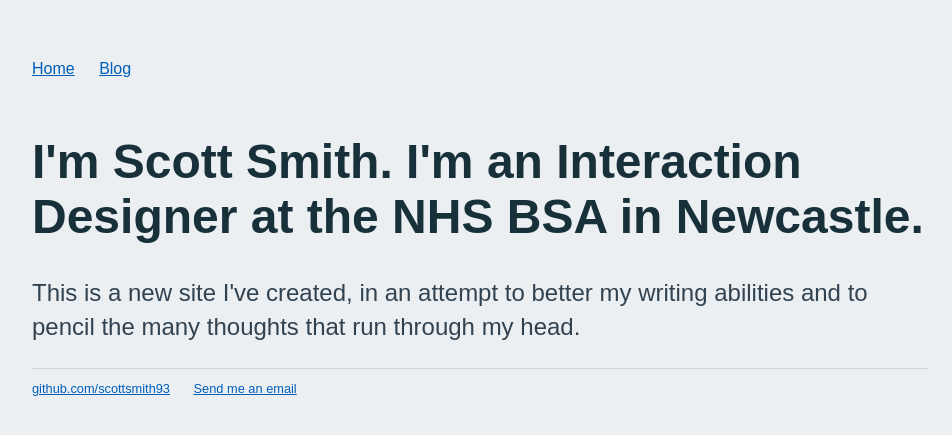
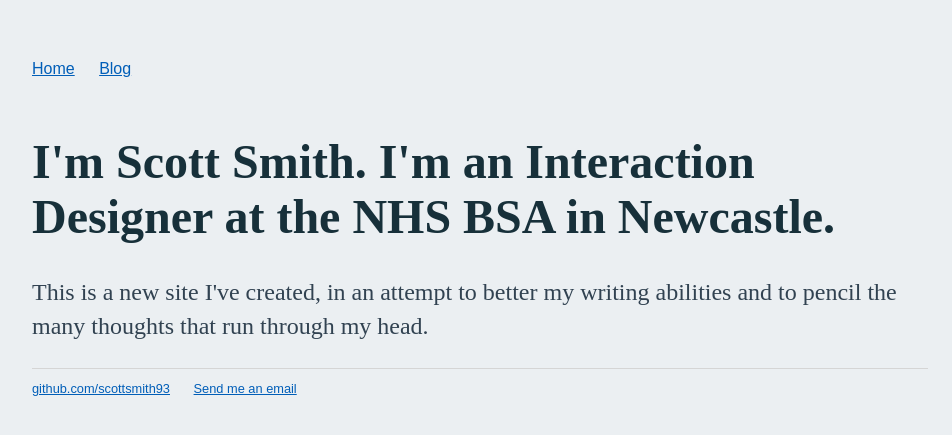
Before and after one commit to scottsmith93/scottsmith.github.io, a Jekyll site: the page built from index.html, in a window 1280 px wide. Shown: the top 435 px of the page, without its empty margins (160-1112 px from the left). Built offline with Jekyll 4.4.1, drawn with Linux system fonts in a browser that asks for light colours; some web fonts are replaced.

Commit message:
fix the text issue maaaan

```diff
--- a/css/main.css
+++ b/css/main.css
@@ -28,19 +28,19 @@ a:active {
 }
 h1 {
     font-size: 3em;
-    font-family:'silka_monobold', 'Arial', 'Sans-Serif';
+    font-family:'silka_monobold';
     color: #17303A;
     padding-top:24px;
 }
 h2 {
     font-size: 2em;
-    font-family:'silka_monobold', 'Arial', 'Sans-Serif';
+    font-family:'silka_monobold';
     color: #17303A;
     padding-top:16px;
 }
 p {
     font-size: 1.5em;
-    font-family:'basiercircle', 'Arial', 'Sans-Serif';
+    font-family:'bbasier_circle_monomedium';
     line-height: 1.4em;
     color: #314251;
 }
@@ -64,132 +64,23 @@ ul.posts li {
 
 
 
+
+
 @font-face {
-    font-family: 'basier_circle_monobold';
-    src: url('basiercirclemono-bold-webfont.eot');
-    src: url('basiercirclemono-bold-webfont.eot?#iefix') format('embedded-opentype'),
-         url('basiercirclemono-bold-webfont.woff2') format('woff2'),
-         url('basiercirclemono-bold-webfont.woff') format('woff'),
-         url('basiercirclemono-bold-webfont.ttf') format('truetype');
+    font-family: 'basier_circle_monomedium';
+    srd:  url('basiercirclemono-medium-webfont.ttf') format('truetype');
     font-weight: normal;
     font-style: normal;
 
 }
 
 
-
-
-@font-face {
-    font-family: 'basier_circle_monobold_italic';
-    src: url('basiercirclemono-bolditalic-webfont.eot');
-    src: url('basiercirclemono-bolditalic-webfont.eot?#iefix') format('embedded-opentype'),
-         url('basiercirclemono-bolditalic-webfont.woff2') format('woff2'),
-         url('basiercirclemono-bolditalic-webfont.woff') format('woff'),
-         url('basiercirclemono-bolditalic-webfont.ttf') format('truetype');
-    font-weight: normal;
-    font-style: normal;
-
-}
-
-
-
-
-@font-face {
-    font-family: 'basier_circle_monomedium';
-    src: url('basiercirclemono-medium-webfont.eot');
-    src: url('basiercirclemono-medium-webfont.eot?#iefix') format('embedded-opentype'),
-         url('basiercirclemono-medium-webfont.woff2') format('woff2'),
-         url('basiercirclemono-medium-webfont.woff') format('woff'),
-         url('basiercirclemono-medium-webfont.ttf') format('truetype');
-    font-weight: normal;
-    font-style: normal;
-
-}
-
-
-
-
-@font-face {
-    font-family: 'basier_circle_monoMdIt';
-    src: url('basiercirclemono-mediumitalic-webfont.eot');
-    src: url('basiercirclemono-mediumitalic-webfont.eot?#iefix') format('embedded-opentype'),
-         url('basiercirclemono-mediumitalic-webfont.woff2') format('woff2'),
-         url('basiercirclemono-mediumitalic-webfont.woff') format('woff'),
-         url('basiercirclemono-mediumitalic-webfont.ttf') format('truetype');
-    font-weight: normal;
-    font-style: normal;
-
-}
-
-
-
-
-@font-face {
-    font-family: 'basier_circle_monoregular';
-    src: url('basiercirclemono-regular-webfont.eot');
-    src: url('basiercirclemono-regular-webfont.eot?#iefix') format('embedded-opentype'),
-         url('basiercirclemono-regular-webfont.woff2') format('woff2'),
-         url('basiercirclemono-regular-webfont.woff') format('woff'),
-         url('basiercirclemono-regular-webfont.ttf') format('truetype');
-    font-weight: normal;
-    font-style: normal;
-
-}
-
-
-
-
-@font-face {
-    font-family: 'basier_circle_monoRgIt';
-    src: url('basiercirclemono-regularitalic-webfont.eot');
-    src: url('basiercirclemono-regularitalic-webfont.eot?#iefix') format('embedded-opentype'),
-         url('basiercirclemono-regularitalic-webfont.woff2') format('woff2'),
-         url('basiercirclemono-regularitalic-webfont.woff') format('woff'),
-         url('basiercirclemono-regularitalic-webfont.ttf') format('truetype');
-    font-weight: normal;
-    font-style: normal;
-
-}
-
-
-
-
-@font-face {
-    font-family: 'basier_circle_monosemibold';
-    src: url('basiercirclemono-semibold-webfont.eot');
-    src: url('basiercirclemono-semibold-webfont.eot?#iefix') format('embedded-opentype'),
-         url('basiercirclemono-semibold-webfont.woff2') format('woff2'),
-         url('basiercirclemono-semibold-webfont.woff') format('woff'),
-         url('basiercirclemono-semibold-webfont.ttf') format('truetype');
-    font-weight: normal;
-    font-style: normal;
-
-}
-
-
-
-
-@font-face {
-    font-family: 'basier_circle_monoSBdIt';
-    src: url('basiercirclemono-semibolditalic-webfont.eot');
-    src: url('basiercirclemono-semibolditalic-webfont.eot?#iefix') format('embedded-opentype'),
-         url('basiercirclemono-semibolditalic-webfont.woff2') format('woff2'),
-         url('basiercirclemono-semibolditalic-webfont.woff') format('woff'),
-         url('basiercirclemono-semibolditalic-webfont.ttf') format('truetype');
-    font-weight: normal;
-    font-style: normal;
-
-}
-
 /*! Generated by Font Squirrel (https://www.fontsquirrel.com) on April 20, 2020 */
 
 @font-face {
     font-family: 'silka_monobold';
-    src: url('"../scottsmith93/assets/fonts/"silkamono-bold-webfont.eot');
-    src: url('../scottsmith93/assets/fonts/silkamono-bold-webfont.eot?#iefix') format('embedded-opentype'),
-         url('../scottsmith93/assets/fonts/silkamono-bold-webfont.woff2') format('woff2'),
-         url('../scottsmith93/assets/fonts/silkamono-bold-webfont.ttf') format('truetype');
-    font-weight: normal;
+    src:   url('../scottsmith93/silkamono-bold-webfont.ttf') format('truetype');
+    font-weight: bold;
     font-style: normal;
 
 }
```
Also changed, not shown: basiercirclemono-medium-webfont.ttf (added), silkamono-bold-webfont.ttf (added), 2 other files.
